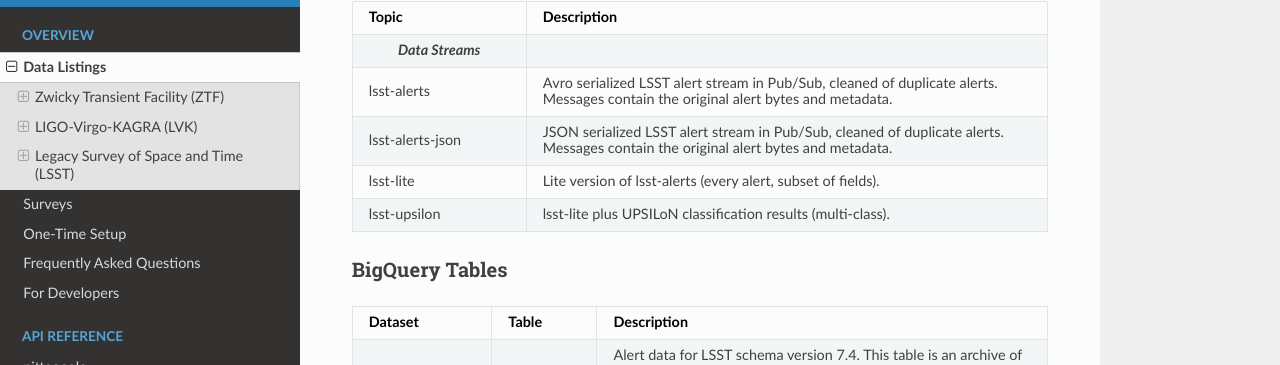
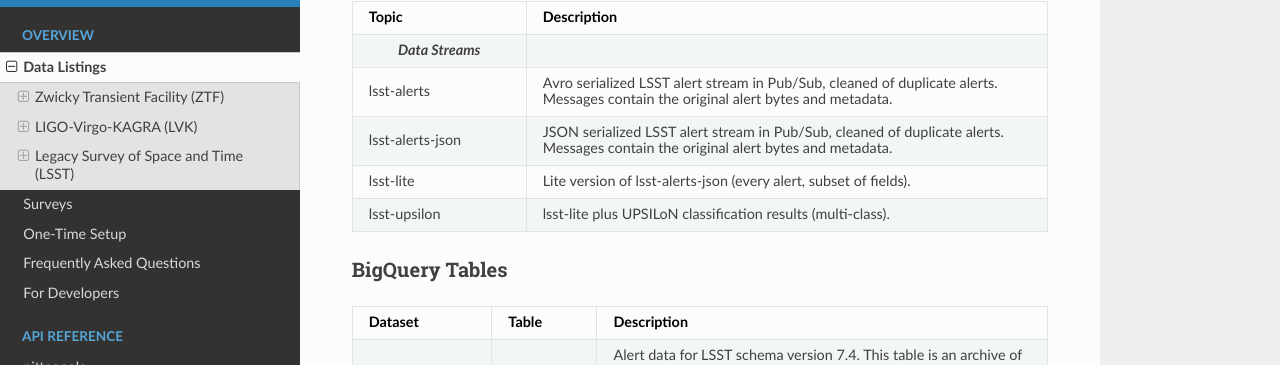
Before and after one commit to mwvgroup/pittgoogle-client, a Sphinx documentation site: the page built from docs/source/listings.rst, in a window 1280 px wide and 900 px high, scrolled down 2278 px. Shown: the part 86-451 px from the top of the window. Built offline with Sphinx 7.4.7 and the Read the Docs theme 3.1.0, drawn with Linux system fonts in a browser that asks for light colours.

Commit message:
messages published to `lsst-lite` are lite versions of `lsst-alerts-json`
Co-authored-by: Troy Raen <troy.raen@pitt.edu>

```diff
--- a/docs/source/listings.rst
+++ b/docs/source/listings.rst
@@ -190,7 +190,7 @@
         Messages contain the original alert bytes and metadata.
 
     * - lsst-lite
-      - Lite version of lsst-alerts (every alert, subset of fields).
+      - Lite version of lsst-alerts-json (every alert, subset of fields).
 
     * - lsst-upsilon
       - lsst-lite plus UPSILoN classification results (multi-class).
```
